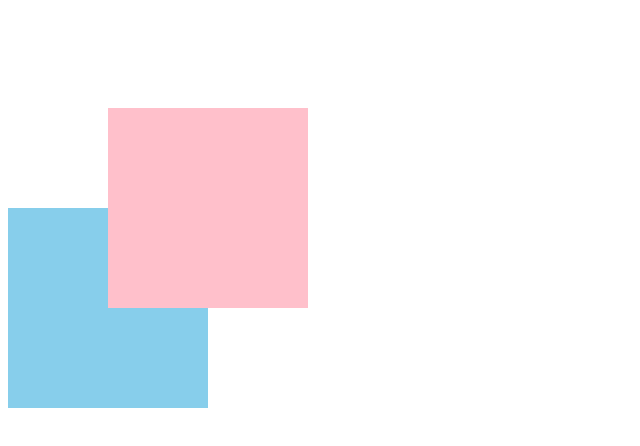
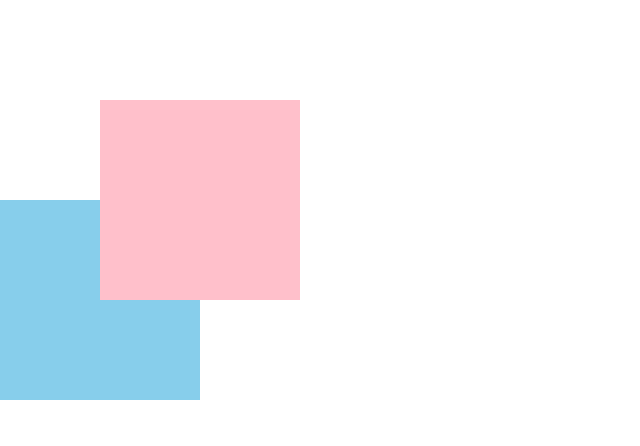
Before and after one commit to loyalself/black-horse-frontEnd, a plain HTML site: page css/08-定位/01-相对定位(重要).html in a window 1280 px wide. Shown: the whole page, without its empty margins (0-640 px from the left). Drawn offline with Linux system fonts and the light colour scheme.

Commit message:
温故知新...

```diff
--- a/css/08-定位/01-相对定位(重要).html
+++ b/css/08-定位/01-相对定位(重要).html
@@ -6,6 +6,10 @@
     <meta name="viewport" content="width=device-width, initial-scale=1.0">
     <title>01-相对定位(重要)</title>
     <style>
+        * {
+            margin: 0;
+            padding: 0;
+        }
         .one {
             position: relative;
             left: 100px;
```
Also changed, not shown: css/04-background属性/03-背景位置-案例1.html (+0 -1 lines), css/04-background属性/04-背景位置-案例2.html (+1 -1 lines), css/06-盒子模型/09-padding不会撑开盒子的情况.html (+5 -2 lines), css/06-盒子模型/12-嵌套元素出现垂直外边距塌陷.html (+10 -1 lines), css/06-盒子模型/14-快报模板.html (+1 -1 lines), css/08-定位/02-绝对定位(重要).html (+1 -0 lines), css/08-定位/08-绝对定位盒子居中.html (+6 -1 lines), css/08-定位/定位-test.html (+1 -1 lines), css/09-display&visibility&overflow/04-土豆影视案例.html (+0 -1 lines), css/10-css巧妙运用/02-字体图标/02-字体图标.html (+8 -4 lines), css/15-移动端/02-flex布局/01-flex初体验.html (+2 -2 lines), css/15-移动端/03-backgrouond-size属性.html (+4 -4 lines), css/15-移动端/04-rem布局/01-初识/index.html (+1 -1 lines), css/08-定位/05-固定定位小技巧-固定到版心右侧.html (line endings or trailing spaces), 1 other file.
